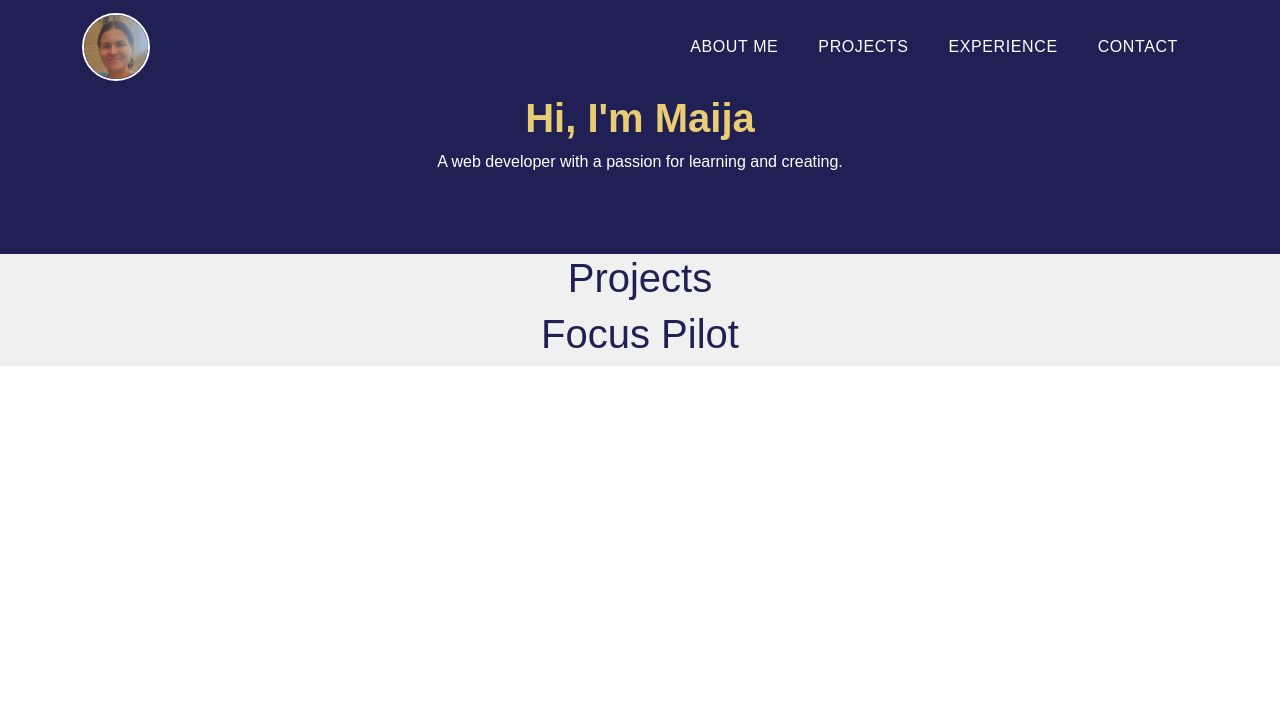
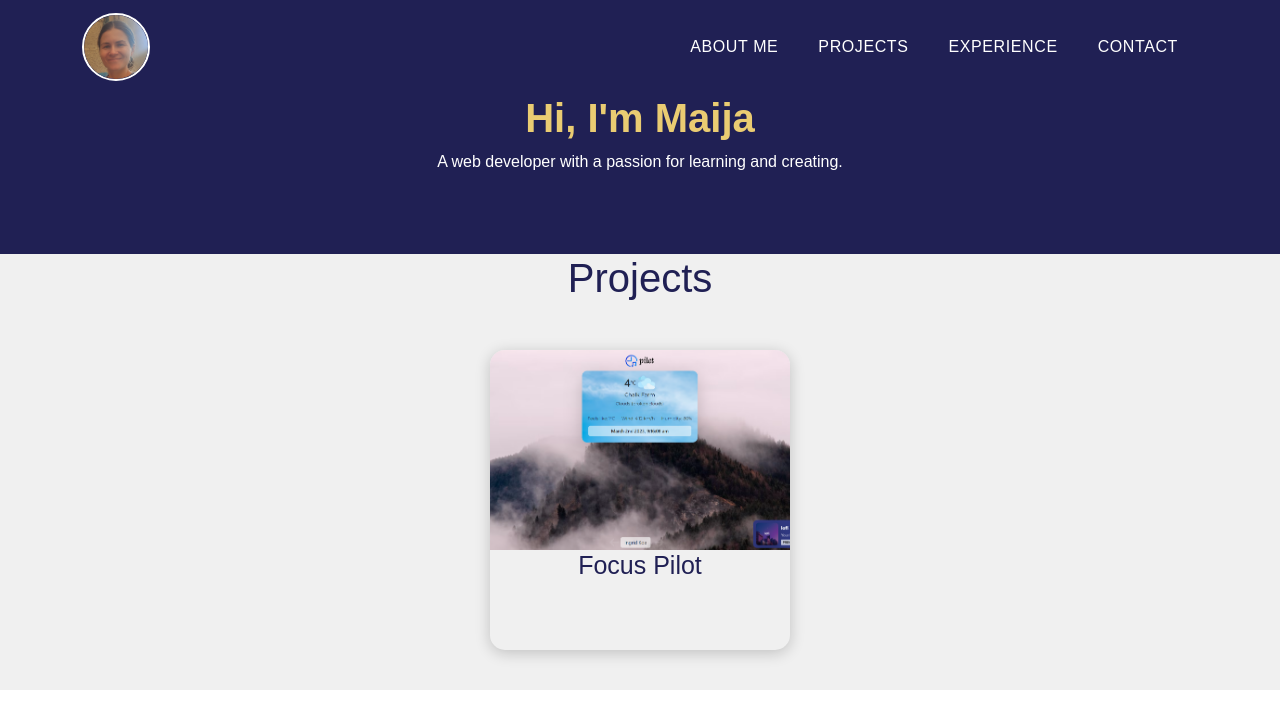
Before and after one commit to maijako/portfolio, a React (Create React App) app in the folder portfolio-app/: page /projects in a window 1280 px wide. Shown: the top 728 px of the page. Built offline with nearby package versions, Linux system fonts and the light colour scheme.

Commit message:
add css to projects file

```diff
--- a/portfolio-app/src/styles/Projects.css
+++ b/portfolio-app/src/styles/Projects.css
@@ -1,14 +1,4 @@
 
-.wrapper{
-    margin-right: auto;
-    margin-left: auto;
-    max-width: 960px;
-    padding-right: 10px;
-    padding-left: 10px;
-}
-/* .wrapper > .about > .skills {
-    display: flex;
-} */
 
 h1 {
     text-align: center;
@@ -18,3 +8,80 @@
 p {
  color: var(--primary-blue);
 }
+
+.projects {
+    width: 100%;
+    height: auto;
+    display: flex;
+    justify-content: center;
+    align-items: center;
+    flex-direction: column;
+}
+
+.projects .projectTitle {
+    text-align: center;
+    color: var(--primary-blue);
+    font-size: 60px;
+    font-weight: bolder;
+}
+
+.projectList {
+    width: 70vw;
+    height: auto;
+    display: grid;
+    grid-template-columns: 1fr 1fr 1fr;
+    place-items: center;
+
+}
+
+/* MENU ITEM STYLING */
+
+.projectItem {
+    border-radius: 15px;
+    width: 300px;
+    height: 300px;
+    margin: 40px;
+    box-shadow: 0px 3px 15px rgba(0, 0, 0, 0.2);
+    text-align: center;
+  }
+  .projectItem:hover {
+    box-shadow: 0px 3px 15px rgba(0, 0, 0, 0.5);
+    transition: 0.3s ease-in;
+    cursor: pointer;
+  }
+
+  .projectItem .bgImage {
+    border-top-left-radius: 15px;
+    border-top-right-radius: 15px;
+    width: 100%;
+    height: 200px;
+    background-position: center;
+    background-repeat: no-repeat;
+    background-size: cover;
+  }
+
+  .projectItem h1 {
+    font-size: 25px;
+  }
+
+  @media only screen and (max-width: 1300px) {
+    .projectList {
+      grid-template-columns: 1fr 1fr;
+    }
+  }
+
+  @media only screen and (max-width: 800px) {
+    .projectList {
+      grid-template-columns: 1fr;
+    }
+  }
+
+  @media only screen and (max-width: 800px) {
+    .projectList {
+      width: 100%;
+    }
+    .projectItem {
+      width: 300px;
+      height: 300px;
+    }
+  }
```
